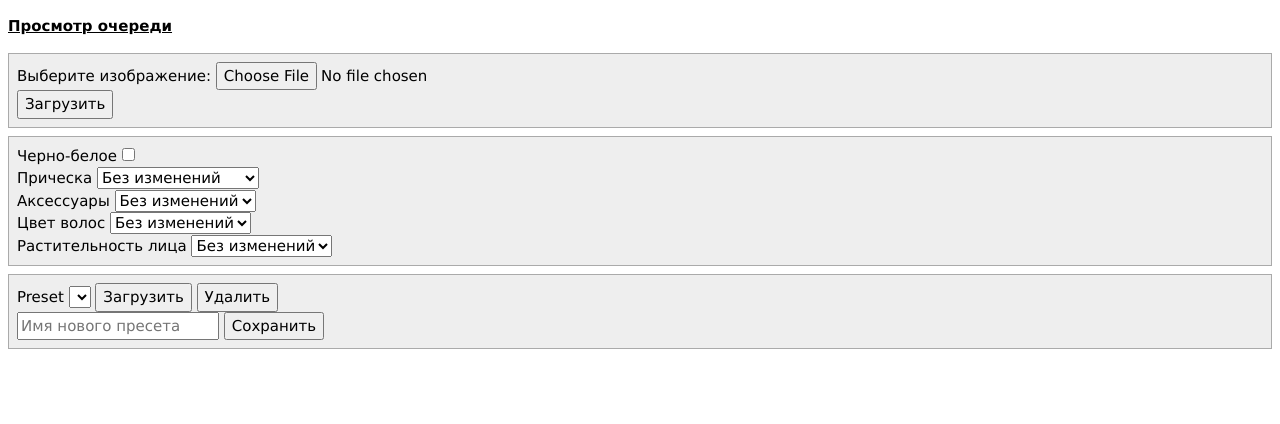
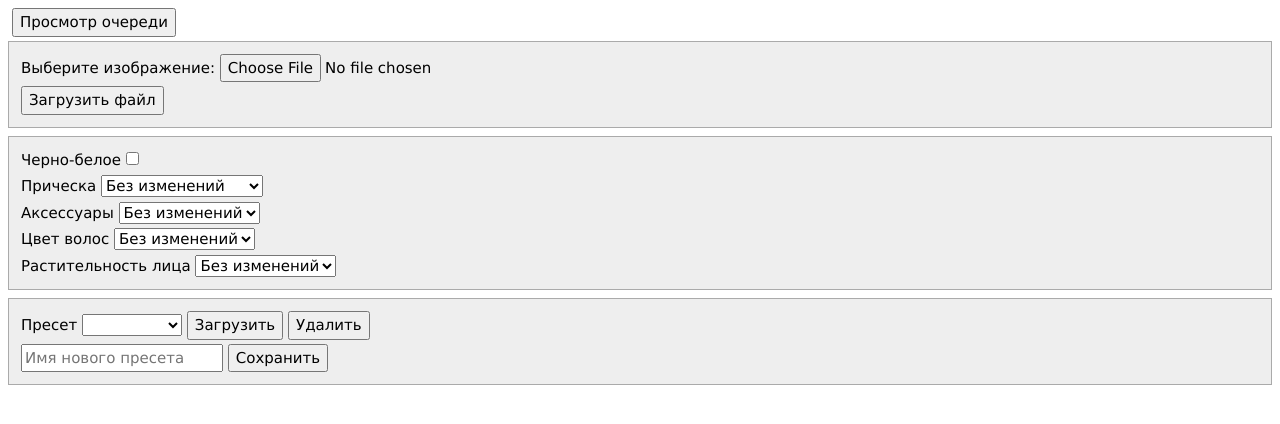
Before and after one commit to yuridanil/sd, a website: page upload.html in a window 1280 px wide. Drawn offline with nearby package versions, Linux system fonts and the light colour scheme.

Commit message:
Add files via upload

```diff
--- a/upload.html
+++ b/upload.html
@@ -21,6 +21,15 @@
 
               a {
                      font-weight: bold;
+              }
+
+              .preset {
+                     min-width: 100px;
+              }
+
+              p {
+                     padding: 0px;
+                     margin: 4px;
               }
        </style>
        <script>
@@ -114,63 +123,74 @@
 </head>
 
 <body>
-       <p><a href="/queue">Просмотр очереди</a></p>
+       <p><button onclick="window.location.href='/queue'">Просмотр очереди</button></p>
+
        <form method="post" enctype="multipart/form-data" action="upload-avatar">
               <div class="el">
+                     <p>
                             <label for="file">Выберите изображение:</label>
-                     <input type="file" id="file" name="dataFile" accept="image/png, image/jpeg">
-                     <br>
-                     <button>Загрузить</button>
+                            <input type="file" id="file" name="dataFile" accept="image/png, image/jpeg" class="hidden">
+                     </p>
+                     <p>
+                            <button>Загрузить файл</button>
+                     </p>
               </div>
 
               <div class="el">
-
+                     <p>
                             <label for="set1">Черно-белое</label>
                             <input type="checkbox" id="set1" name="set1" value="set1" class="set">
-                     <br>
 
+                     </p>
+
+                     <p>
                             <label for="set2">Прическа</label>
                             <select id="set2" name="set2" class="set">
                                    <option value="1">Без изменений</option>
                                    <option value="2">Лысый</option>
                                    <option value="3">Кудрявые волосы</option>
                             </select>
-                     <br>
+                     </p>
 
+                     <p>
                             <label for="set3">Аксессуары</label>
                             <select id="set3" name="set3" class="set">
                                    <option value="1">Без изменений</option>
                                    <option value="2">Очки</option>
                             </select>
-                     <br>
+                     </p>
 
+                     <p>
                             <label for="set4">Цвет волос</label>
                             <select id="set4" name="set4" class="set">
                                    <option value="1">Без изменений</option>
                                    <option value="2">Черный</option>
                             </select>
-                     <br>
+                     </p>
 
+                     <p>
                             <label for="set5">Растительность лица</label>
                             <select id="set5" name="set5" class="set">
                                    <option value="1">Без изменений</option>
                                    <option value="2">Усы</option>
                                    <option value="3">Борода</option>
                             </select>
-                     <br>
-
-
+                     </p>
               </div>
        </form>
 
        <div class="el">
-              <label for="preset">Preset</label>
-              <select id="preset" onchange="document.querySelector('#presetName').value = this.value"></select>
+              <p>
+                     <label for="preset">Пресет</label>
+                     <select id="preset" class="preset"
+                            onchange="document.querySelector('#presetName').value = this.value"></select>
                      <button id="load" onclick="loadPreset()">Загрузить</button>
                      <button id="delete" onclick="deletePreset()">Удалить</button>
-              <br>
+              </p>
+              <p>
                      <input id="presetName" type="text" placeholder="Имя нового пресета">
                      <button id="save" onclick="savePreset()">Сохранить</button>
+              </p>
        </div>
 
 </body>
```
Also changed, not shown: queue.html (+16 -3 lines). Lines whose indentation alone changed are shown as unchanged.
